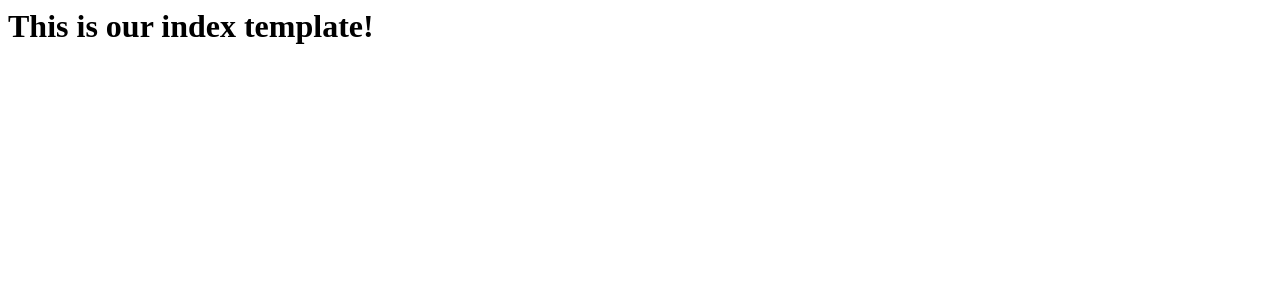
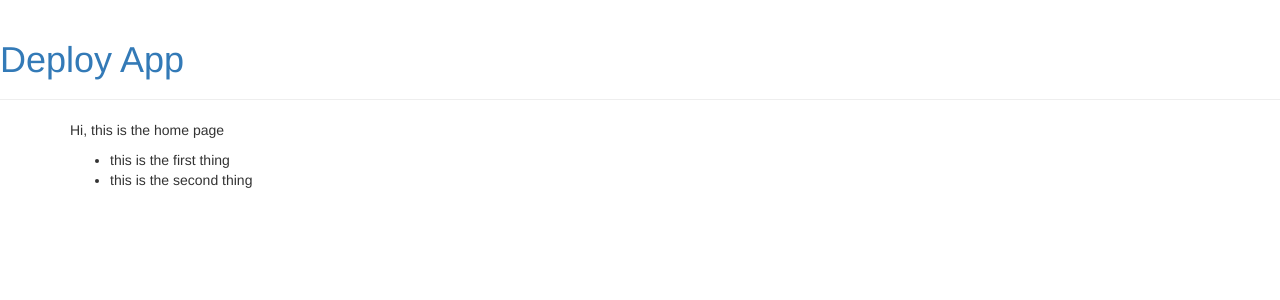
Before and after one commit to sammynayhouse/deploysrs, a Django app: page / in a window 1280 px wide. Shown: the top 300 px of the page. Run offline with Django 3.2, Linux system fonts and the light colour scheme; some libraries are stand-ins or nearby versions.

Commit message:
Added base html file that is extended by the index file and about file

```diff
--- a/week2_app/templates/week2_app/about.html
+++ b/week2_app/templates/week2_app/about.html
@@ -1 +1,5 @@
-<h1>This is our about page</h1>
+{% extends 'week2_app/base.html' %}
+
+{% block content %}
+   <p>Hi, this is the about page and stuff.</p>
+{% endblock %}
--- /dev/null
+++ b/week2_app/templates/week2_app/base.html
@@ -0,0 +1,24 @@
+{% load static %}
+<html>
+    <head>
+        <title>Django Girls blog</title>
+        <link rel="stylesheet" href="//maxcdn.bootstrapcdn.com/bootstrap/3.2.0/css/bootstrap.min.css">
+        <link rel="stylesheet" href="//maxcdn.bootstrapcdn.com/bootstrap/3.2.0/css/bootstrap-theme.min.css">
+        <link href='//fonts.googleapis.com/css?family=Lobster&subset=latin,latin-ext' rel='stylesheet' type='text/css'>
+        <link rel="stylesheet" href="{% static 'css/blog.css' %}">
+    </head>
+    <body>
+        <div class="page-header">
+            <h1><a href="/">Deploy App</a></h1>
+        </div>
+
+        <div class="content container">
+            <div class="row">
+                <div class="col-md-8">
+                {% block content %}
+                {% endblock %}
+                </div>
+            </div>
+        </div>
+    </body>
+</html>
--- a/week2_app/templates/week2_app/index.html
+++ b/week2_app/templates/week2_app/index.html
@@ -1 +1,9 @@
-<h1>This is our index template!</h1>
+{% extends 'week2_app/base.html' %}
+
+{% block content %}
+   <p>Hi, this is the home page</p>
+   <ul>
+       <li>this is the first thing</li>
+       <li>this is the second thing</li>
+   </ul>
+{% endblock %}
```
